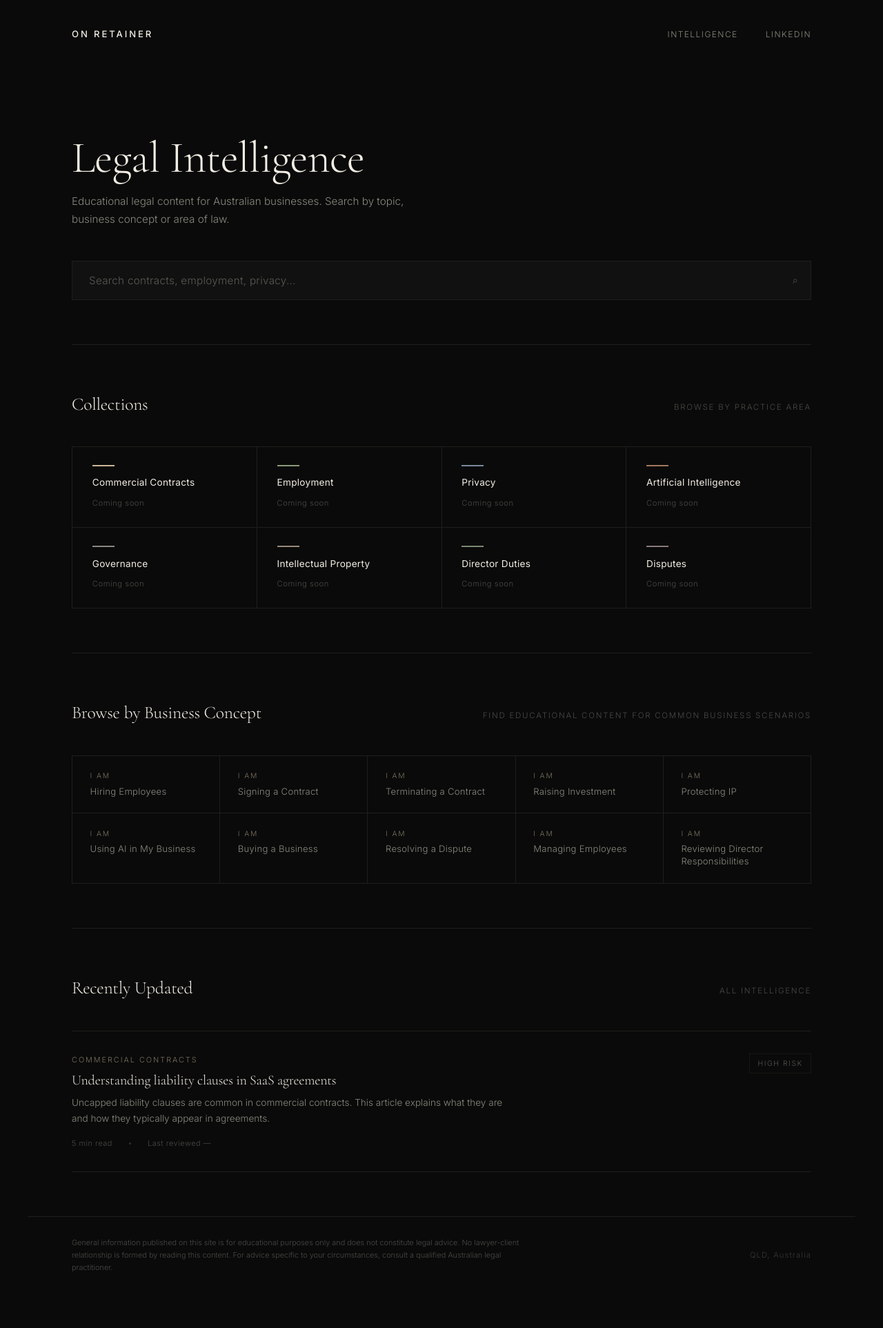
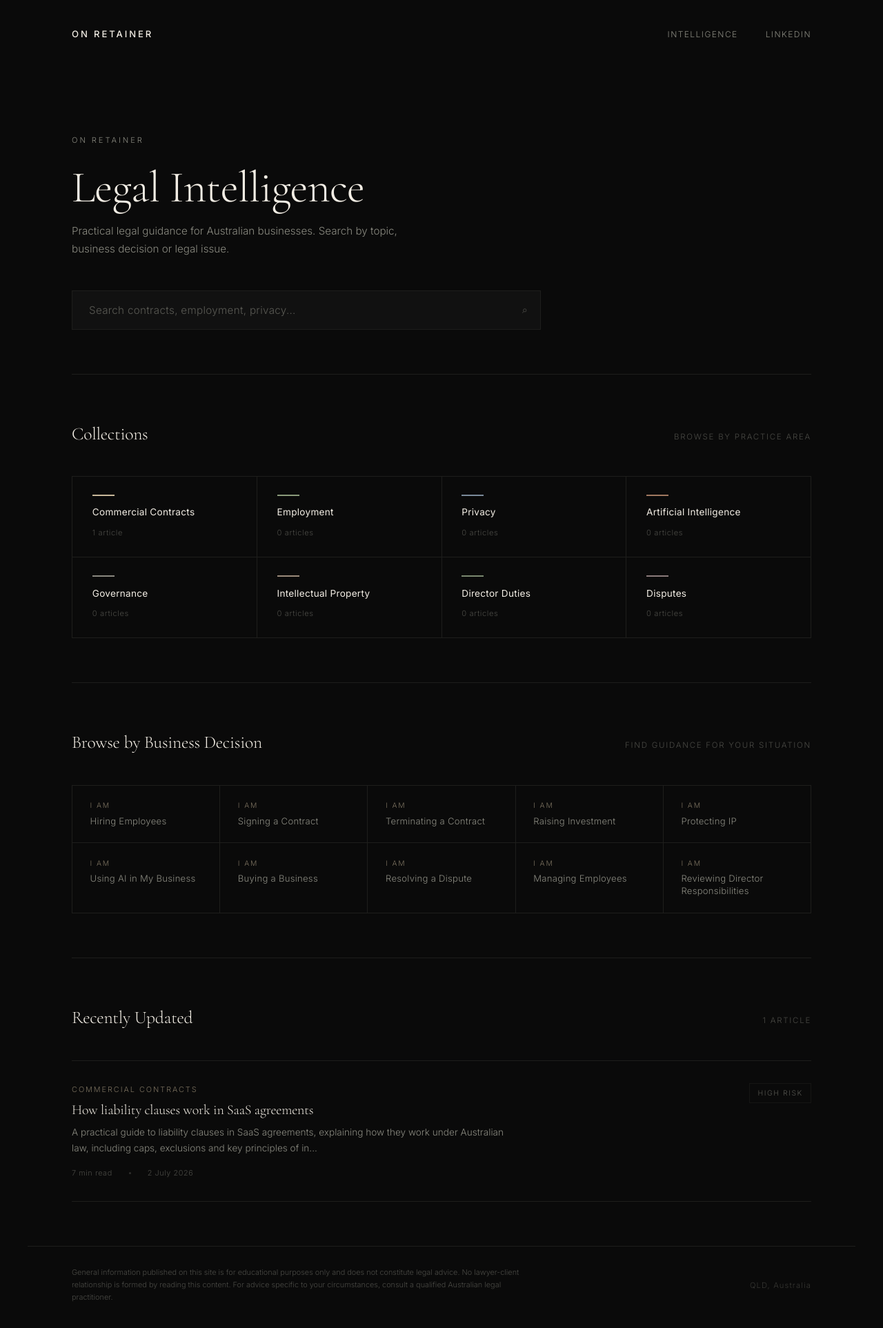
Before and after one commit to Syn-axe/solid-guacamole, a Jekyll site: the page built from Intelligence/index.html, in a window 1280 px wide. Shown: the whole page at 69% size. Built offline with Jekyll 4.4.1, drawn with Linux system fonts in a browser that asks for light colours; before the commit the page ends 1882 px from its top, so only the background shows below that.

Commit message:
Update index.html

```diff
--- a/Intelligence/index.html
+++ b/Intelligence/index.html
@@ -18,8 +21,6 @@
       --parchment: #F2EDE4;
       --slate:     #8A8A80;
       --signal:    #C8B89A;
-
-      /* category colours — heavily desaturated */
       --cat-contracts:   #C8B89A;
       --cat-employment:  #8A9A7A;
       --cat-privacy:     #7A8A9A;
@@ -123,10 +118,9 @@
       max-width: 520px;
     }
 
-    /* ── SEARCH ── */
     .search-wrap {
       position: relative;
-      max-width: 100%;
+      max-width: 680px;
     }
 
     .search-input {
@@ -249,7 +240,6 @@
       letter-spacing: 0.05em;
     }
 
-    /* ── BUSINESS DECISIONS ── */
     .decisions-grid {
       display: grid;
       grid-template-columns: repeat(5, 1fr);
@@ -269,10 +259,7 @@
       cursor: pointer;
     }
 
-    .decision-item:hover {
-      background: var(--panel);
-      color: var(--parchment);
-    }
+    .decision-item:hover { background: var(--panel); color: var(--parchment); }
 
     .decision-prefix {
       display: block;
@@ -284,12 +271,7 @@
       margin-bottom: 0.3rem;
     }
 
-    /* ── ARTICLE CARDS ── */
-    .articles-list {
-      display: flex;
-      flex-direction: column;
-      gap: 0;
-    }
+    .articles-list { display: flex; flex-direction: column; gap: 0; }
 
     .article-card {
       display: grid;
@@ -318,15 +300,14 @@
     .article-card:hover::before { opacity: 1; }
     .article-card:hover { background: rgba(242,237,228,0.015); }
 
-    /* category rule colours */
-    .cat-contracts::before  { background: var(--cat-contracts); }
-    .cat-employment::before { background: var(--cat-employment); }
-    .cat-privacy::before    { background: var(--cat-privacy); }
-    .cat-ai::before         { background: var(--cat-ai); }
-    .cat-governance::before { background: var(--cat-governance); }
-    .cat-ip::before         { background: var(--cat-ip); }
-    .cat-disputes::before   { background: var(--cat-disputes); }
-    .cat-directors::before  { background: var(--cat-directors); }
+    .article-card[data-cat="Commercial Contracts"]::before  { background: var(--cat-contracts); }
+    .article-card[data-cat="Employment"]::before            { background: var(--cat-employment); }
+    .article-card[data-cat="Privacy"]::before               { background: var(--cat-privacy); }
+    .article-card[data-cat="Artificial Intelligence"]::before { background: var(--cat-ai); }
+    .article-card[data-cat="Governance"]::before            { background: var(--cat-governance); }
+    .article-card[data-cat="Intellectual Property"]::before { background: var(--cat-ip); }
+    .article-card[data-cat="Disputes"]::before              { background: var(--cat-disputes); }
+    .article-card[data-cat="Director Duties"]::before       { background: var(--cat-directors); }
 
     .article-main { display: flex; flex-direction: column; gap: 0.5rem; }
 
@@ -335,16 +316,16 @@
       letter-spacing: 0.18em;
       text-transform: uppercase;
       opacity: 0.6;
+      color: var(--signal);
     }
 
-    .cat-contracts  .article-category { color: var(--cat-contracts); }
-    .cat-employment .article-category { color: var(--cat-employment); }
-    .cat-privacy    .article-category { color: var(--cat-privacy); }
-    .cat-ai         .article-category { color: var(--cat-ai); }
-    .cat-governance .article-category { color: var(--cat-governance); }
-    .cat-ip         .article-category { color: var(--cat-ip); }
-    .cat-disputes   .article-category { color: var(--cat-disputes); }
-    .cat-directors  .article-category { color: var(--cat-directors); }
+    .article-card[data-cat="Employment"] .article-category    { color: var(--cat-employment); }
+    .article-card[data-cat="Privacy"] .article-category       { color: var(--cat-privacy); }
+    .article-card[data-cat="Artificial Intelligence"] .article-category { color: var(--cat-ai); }
+    .article-card[data-cat="Governance"] .article-category    { color: var(--cat-governance); }
+    .article-card[data-cat="Intellectual Property"] .article-category { color: var(--cat-ip); }
+    .article-card[data-cat="Disputes"] .article-category      { color: var(--cat-disputes); }
+    .article-card[data-cat="Director Duties"] .article-category { color: var(--cat-directors); }
 
     .article-title {
       font-family: 'Cormorant Garamond', serif;
@@ -459,21 +438,20 @@
 </head>
 <body>
 
-  <!-- NAV -->
   <nav>
     <a class="logo" href="/">On Retainer</a>
     <ul class="nav-links">
-      <li><a href="/articles">Intelligence</a></li>
+      <li><a href="/Intelligence">Intelligence</a></li>
       <li><a href="https://linkedin.com/in/YOURHANDLE" target="_blank" rel="noopener">LinkedIn</a></li>
     </ul>
   </nav>
 
   <main>
 
-    <!-- HERO + SEARCH -->
     <div class="hero">
+      <span class="hero-eyebrow">On Retainer</span>
       <h1>Legal Intelligence</h1>
-      <p class="hero-sub">Educational legal content for Australian businesses. Search by topic, business concept or area of law.</p>
+      <p class="hero-sub">Practical legal guidance for Australian businesses. Search by topic, business decision or legal issue.</p>
       <div class="search-wrap">
         <input class="search-input" type="text" placeholder="Search contracts, employment, privacy..." id="searchInput" />
         <span class="search-icon">⌕</span>
@@ -492,42 +470,42 @@
         <div class="collection-item">
           <div class="collection-rule" style="background:var(--cat-contracts)"></div>
           <span class="collection-name">Commercial Contracts</span>
-          <span class="collection-count">Coming soon</span>
+          <span class="collection-count">{% assign count = site.articles | where: "category", "Commercial Contracts" | size %}{{ count }} {% if count == 1 %}article{% else %}articles{% endif %}</span>
         </div>
         <div class="collection-item">
           <div class="collection-rule" style="background:var(--cat-employment)"></div>
           <span class="collection-name">Employment</span>
-          <span class="collection-count">Coming soon</span>
+          <span class="collection-count">{% assign count = site.articles | where: "category", "Employment" | size %}{{ count }} {% if count == 1 %}article{% else %}articles{% endif %}</span>
         </div>
         <div class="collection-item">
           <div class="collection-rule" style="background:var(--cat-privacy)"></div>
           <span class="collection-name">Privacy</span>
-          <span class="collection-count">Coming soon</span>
+          <span class="collection-count">{% assign count = site.articles | where: "category", "Privacy" | size %}{{ count }} {% if count == 1 %}article{% else %}articles{% endif %}</span>
         </div>
         <div class="collection-item">
           <div class="collection-rule" style="background:var(--cat-ai)"></div>
           <span class="collection-name">Artificial Intelligence</span>
-          <span class="collection-count">Coming soon</span>
+          <span class="collection-count">{% assign count = site.articles | where: "category", "Artificial Intelligence" | size %}{{ count }} {% if count == 1 %}article{% else %}articles{% endif %}</span>
         </div>
         <div class="collection-item">
           <div class="collection-rule" style="background:var(--cat-governance)"></div>
           <span class="collection-name">Governance</span>
-          <span class="collection-count">Coming soon</span>
+          <span class="collection-count">{% assign count = site.articles | where: "category", "Governance" | size %}{{ count }} {% if count == 1 %}article{% else %}articles{% endif %}</span>
         </div>
         <div class="collection-item">
           <div class="collection-rule" style="background:var(--cat-ip)"></div>
           <span class="collection-name">Intellectual Property</span>
-          <span class="collection-count">Coming soon</span>
+          <span class="collection-count">{% assign count = site.articles | where: "category", "Intellectual Property" | size %}{{ count }} {% if count == 1 %}article{% else %}articles{% endif %}</span>
         </div>
         <div class="collection-item">
           <div class="collection-rule" style="background:var(--cat-directors)"></div>
           <span class="collection-name">Director Duties</span>
-          <span class="collection-count">Coming soon</span>
+          <span class="collection-count">{% assign count = site.articles | where: "category", "Director Duties" | size %}{{ count }} {% if count == 1 %}article{% else %}articles{% endif %}</span>
         </div>
         <div class="collection-item">
           <div class="collection-rule" style="background:var(--cat-disputes)"></div>
           <span class="collection-name">Disputes</span>
-          <span class="collection-count">Coming soon</span>
+          <span class="collection-count">{% assign count = site.articles | where: "category", "Disputes" | size %}{{ count }} {% if count == 1 %}article{% else %}articles{% endif %}</span>
         </div>
       </div>
     </div>
@@ -537,84 +515,51 @@
     <!-- BROWSE BY BUSINESS DECISION -->
     <div class="section">
       <div class="section-header">
-        <h2 class="section-title">Browse by Business Concept</h2>
-        <span class="section-meta">Find Educational Content For Common Business Scenarios</span>
+        <h2 class="section-title">Browse by Business Decision</h2>
+        <span class="section-meta">Find guidance for your situation</span>
       </div>
       <div class="decisions-grid">
-        <div class="decision-item">
-          <span class="decision-prefix">I am</span>
-          Hiring Employees
-        </div>
-        <div class="decision-item">
-          <span class="decision-prefix">I am</span>
-          Signing a Contract
-        </div>
-        <div class="decision-item">
-          <span class="decision-prefix">I am</span>
-          Terminating a Contract
-        </div>
-        <div class="decision-item">
-          <span class="decision-prefix">I am</span>
-          Raising Investment
-        </div>
-        <div class="decision-item">
-          <span class="decision-prefix">I am</span>
-          Protecting IP
-        </div>
-        <div class="decision-item">
-          <span class="decision-prefix">I am</span>
-          Using AI in My Business
-        </div>
-        <div class="decision-item">
-          <span class="decision-prefix">I am</span>
-          Buying a Business
-        </div>
-        <div class="decision-item">
-          <span class="decision-prefix">I am</span>
-          Resolving a Dispute
-        </div>
-        <div class="decision-item">
-          <span class="decision-prefix">I am</span>
-          Managing Employees
-        </div>
-        <div class="decision-item">
-          <span class="decision-prefix">I am</span>
-          Reviewing Director Responsibilities
-        </div>
+        <div class="decision-item"><span class="decision-prefix">I am</span>Hiring Employees</div>
+        <div class="decision-item"><span class="decision-prefix">I am</span>Signing a Contract</div>
+        <div class="decision-item"><span class="decision-prefix">I am</span>Terminating a Contract</div>
+        <div class="decision-item"><span class="decision-prefix">I am</span>Raising Investment</div>
+        <div class="decision-item"><span class="decision-prefix">I am</span>Protecting IP</div>
+        <div class="decision-item"><span class="decision-prefix">I am</span>Using AI in My Business</div>
+        <div class="decision-item"><span class="decision-prefix">I am</span>Buying a Business</div>
+        <div class="decision-item"><span class="decision-prefix">I am</span>Resolving a Dispute</div>
+        <div class="decision-item"><span class="decision-prefix">I am</span>Managing Employees</div>
+        <div class="decision-item"><span class="decision-prefix">I am</span>Reviewing Director Responsibilities</div>
       </div>
     </div>
 
     <div class="section-divider"><div class="signal-rule"></div></div>
 
-    <!-- RECENTLY UPDATED + BROWSE ALL -->
+    <!-- ARTICLES — AUTO-GENERATED FROM _articles COLLECTION -->
     <div class="section">
       <div class="section-header">
         <h2 class="section-title">Recently Updated</h2>
-        <span class="section-meta">All Intelligence</span>
+        <span class="section-meta">{{ site.articles | size }} {% if site.articles.size == 1 %}article{% else %}articles{% endif %}</span>
       </div>
 
       <div class="articles-list" id="articleList">
-
-        <!-- ── ADD NEW ARTICLES HERE — most recent at top ── -->
-
-        <a href="/Intelligence/understanding-saas-liability.html" class="article-card cat-contracts">
+        {% assign sorted_articles = site.articles | sort: "date" | reverse %}
+        {% for article in sorted_articles %}
+        <a href="{{ article.url }}" class="article-card" data-cat="{{ article.category }}">
           <div class="article-main">
-            <span class="article-category">Commercial Contracts</span>
-            <span class="article-title">Understanding liability clauses in SaaS agreements</span>
-            <span class="article-summary">Uncapped liability clauses are common in commercial contracts. This article explains what they are and how they typically appear in agreements.</span>
+            <span class="article-category">{{ article.category }}</span>
+            <span class="article-title">{{ article.title }}</span>
+            <span class="article-summary">{{ article.summary | truncate: 160 }}</span>
             <div class="article-meta-row">
-              <span class="article-meta-item">5 min read</span>
+              <span class="article-meta-item">{{ article.read_time }}</span>
               <span class="article-meta-sep"></span>
-              <span class="article-meta-item">Last reviewed —</span>
+              <span class="article-meta-item">{{ article.date | date: "%-d %B %Y" }}</span>
             </div>
           </div>
           <div class="article-aside">
-            <span class="risk-badge">High Risk</span>
+            <span class="risk-badge">{{ article.risk }}</span>
           </div>
         </a>
-
-        <!-- END ARTICLES -->
-
+        {% endfor %}
       </div>
     </div>
 
```
Also changed, not shown: other parts of Intelligence/index.html (+4 -13 lines).
